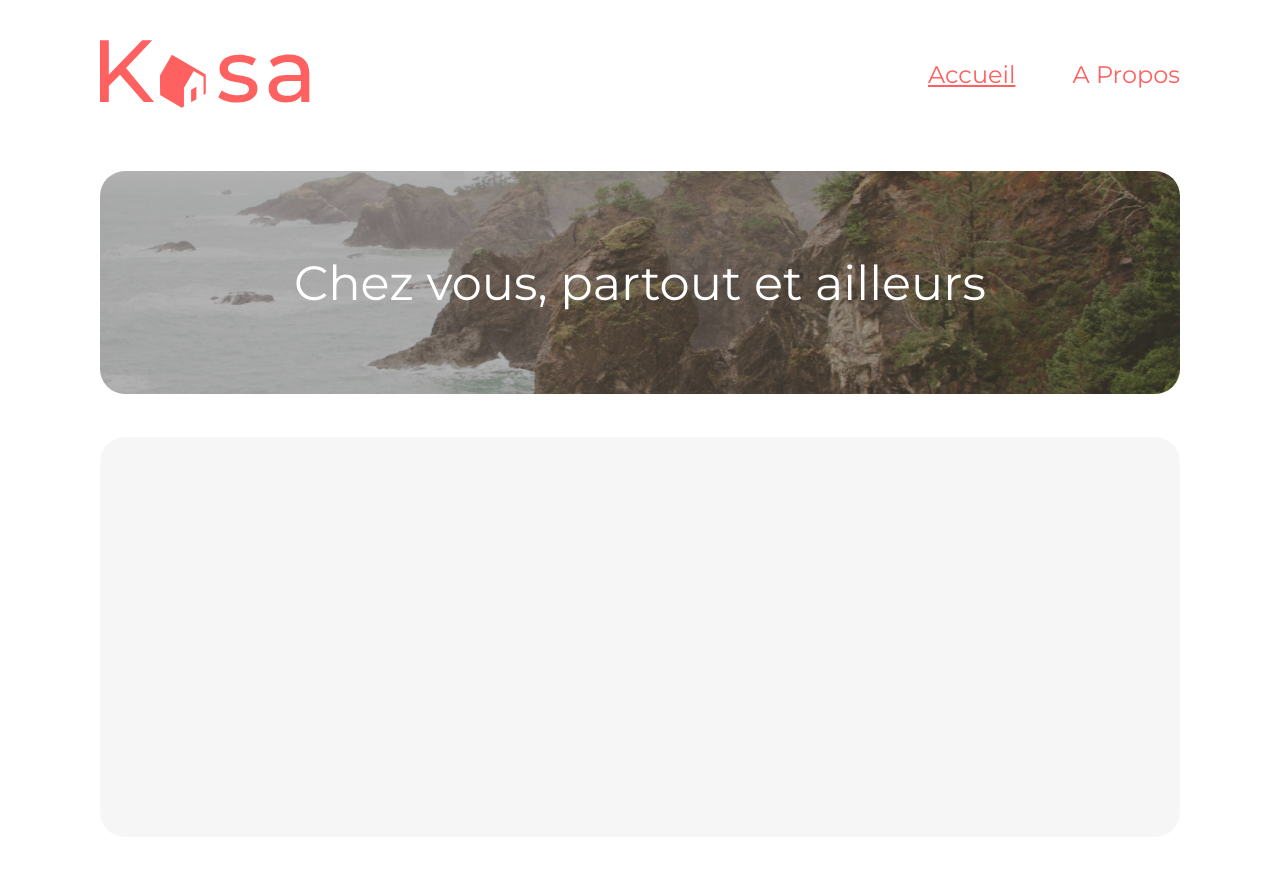
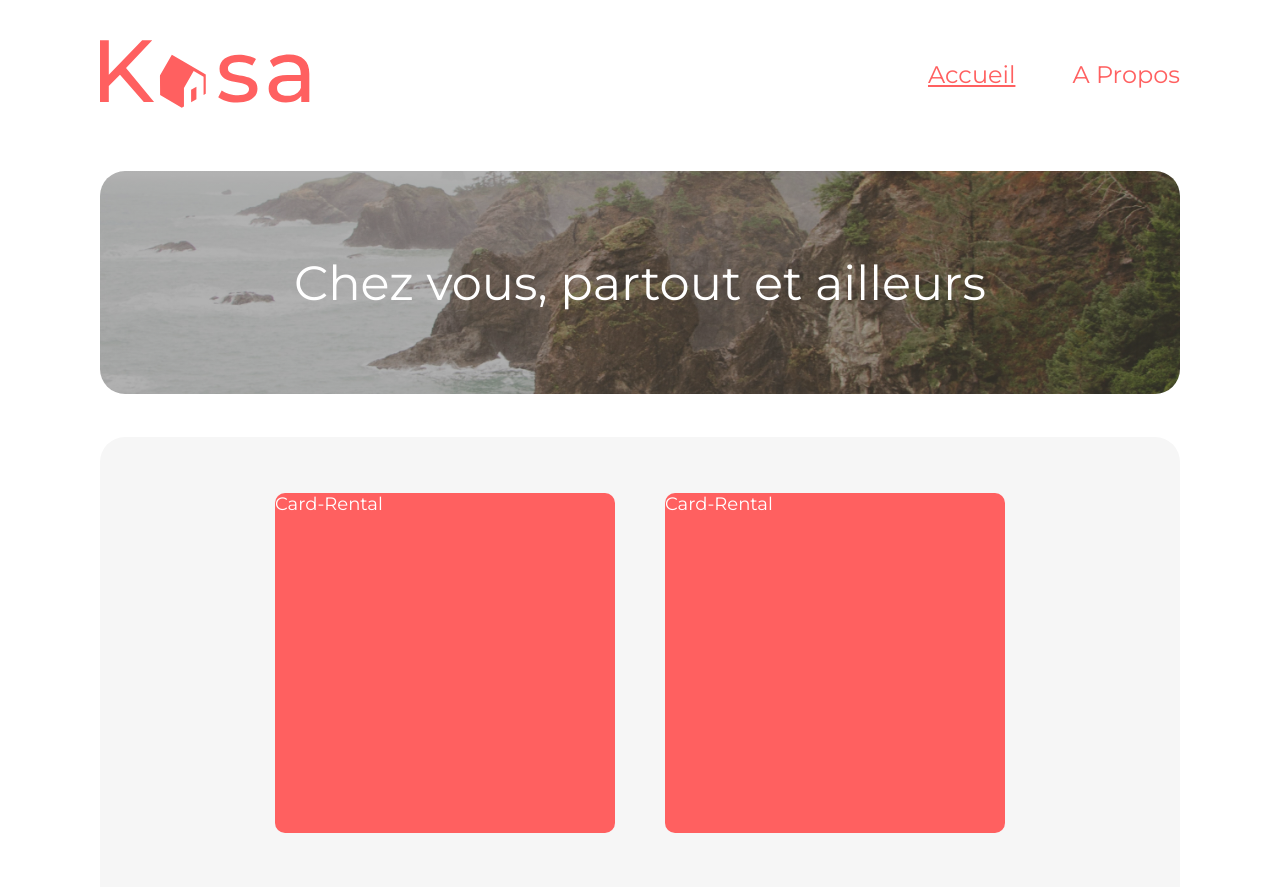
Before and after one commit to timothegonin/timothegonin_11_052022, a React (Create React App) app: page / in a window 1280 px wide. Shown: the top 887 px of the page. Before the commit the page ends 837 px from the top, so only its background shows below. Built offline with nearby package versions, Linux system fonts and the light colour scheme.

Commit message:
🚧 gallery basic grid layout + card propoerty

```diff
--- /dev/null
+++ b/src/components/CardRental/index.jsx
@@ -0,0 +1,24 @@
+import styled from 'styled-components'
+import colors from '../../utils/style/colors'
+
+const StyledCardRental = styled.article`
+  background-color: ${colors.primary};
+  height: 34rem;
+  min-width: 34rem;
+  width: 100%;
+  border-radius: 1rem;
+  justify-self: center;
+  h3 {
+    color: white;
+    font-weight: 500;
+    font-size: 18px;
+  }
+`
+const CardRental = () => {
+  return (
+    <StyledCardRental>
+      <h3>Card-Rental</h3>
+    </StyledCardRental>
+  )
+}
+export default CardRental
--- a/src/components/Gallery/index.jsx
+++ b/src/components/Gallery/index.jsx
@@ -1,15 +1,30 @@
 import styled from 'styled-components'
 import colors from '../../utils/style/colors'
+import CardRental from '../CardRental'
 const StyledGallery = styled.main`
   background-color: ${colors.lightGray};
   width: 100%;
-  height: 50vh;
+  height: auto;
   border-radius: 2.5rem;
   margin-top: 4.3rem;
   padding: 5.6rem 5rem;
+  display: grid;
+  grid-template-columns: repeat(auto-fill, 34rem);
+  justify-content: center;
+  row-gap: 5.6rem;
+  column-gap: 5rem;
 `
 
 const Gallery = () => {
-  return <StyledGallery></StyledGallery>
+  return (
+    <StyledGallery>
+      <CardRental />
+      <CardRental />
+      <CardRental />
+      <CardRental />
+      <CardRental />
+      <CardRental />
+    </StyledGallery>
+  )
 }
 export default Gallery
```
